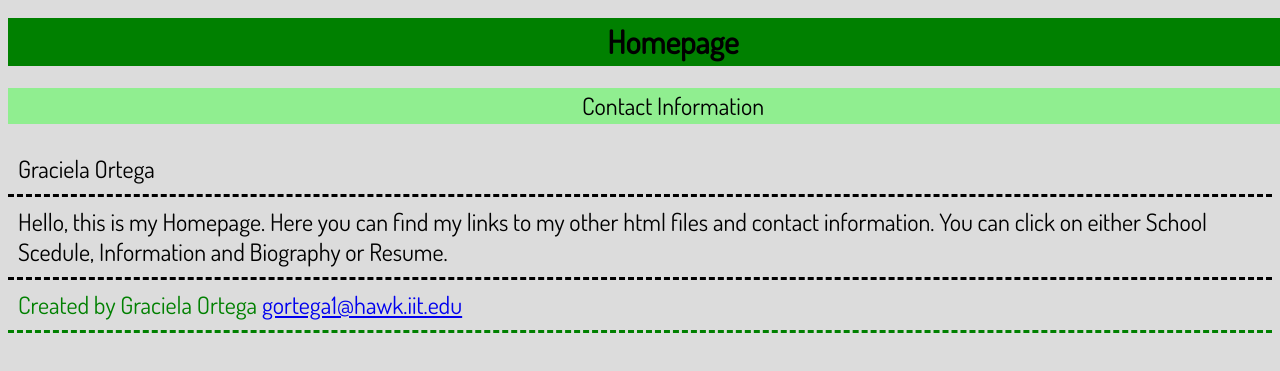
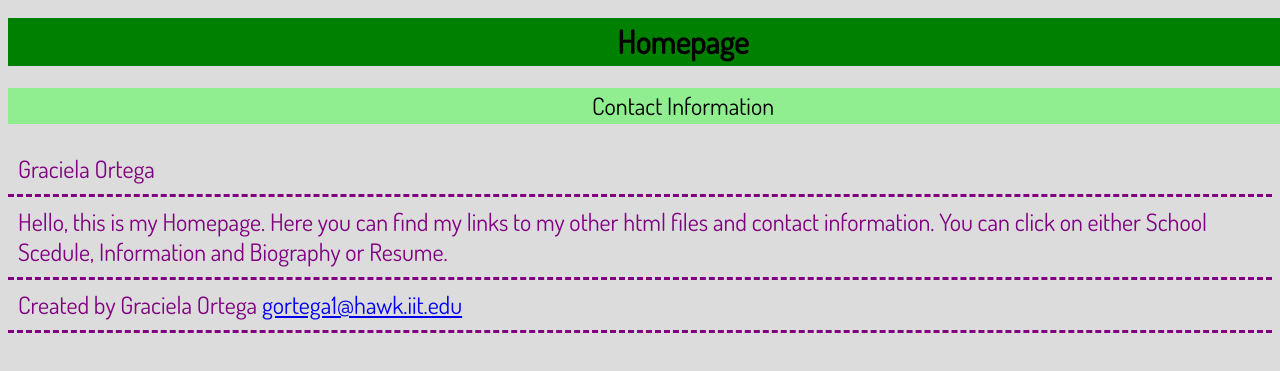
Before and after one commit to graceo1990/Project-2, a plain HTML site: page index.html in a window 1280 px wide. Shown: the part 87-458 px from the top of the page. Drawn offline with Linux system fonts and the light colour scheme.

Commit message:
Update Project2.css

```diff
--- a/Project2.css
+++ b/Project2.css
@@ -5,6 +5,7 @@ p {
 	margin: 0;
 	font-size: 150%;
 	padding: 10px;
+	color: purple;
 	line-height: 30px;
 	  border-top-style: hidden;
 	  border-bottom-style: dashed;
@@ -15,15 +16,16 @@ h1 {
 	font-weight: bold;
 	text-align: center;
 	background-color: green;
-	width: 1330px;
+	width: 1350px;
 	color: black;
+
 }
 h2 {
 
 	font-size: 150%;
 	font-weight: 500;
 	background-color: lightgreen;
-	width: 1330px;
+	width: 1350px;
 	text-align: center;
 	}
 ul {
@@ -32,7 +34,9 @@ ul {
 	padding: 0;
 	overflow: hidden;
 	background-color: RoyalBlue;
+
 }
+
 ol li {
 	text-decoration: underline;
 	font-size: 140%;
@@ -42,6 +46,8 @@ ul li {
 	text-decoration: underline;
 	margin-left: 2rem;
 	float: left;
+	text-align: center;
+
 	}
 
 li a {
```
